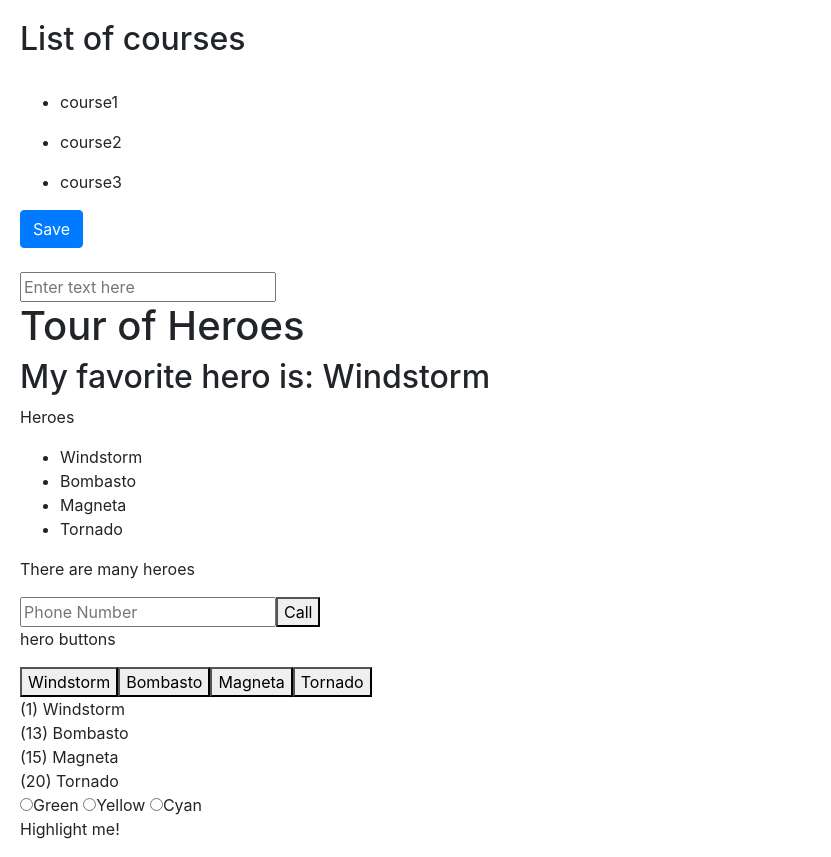
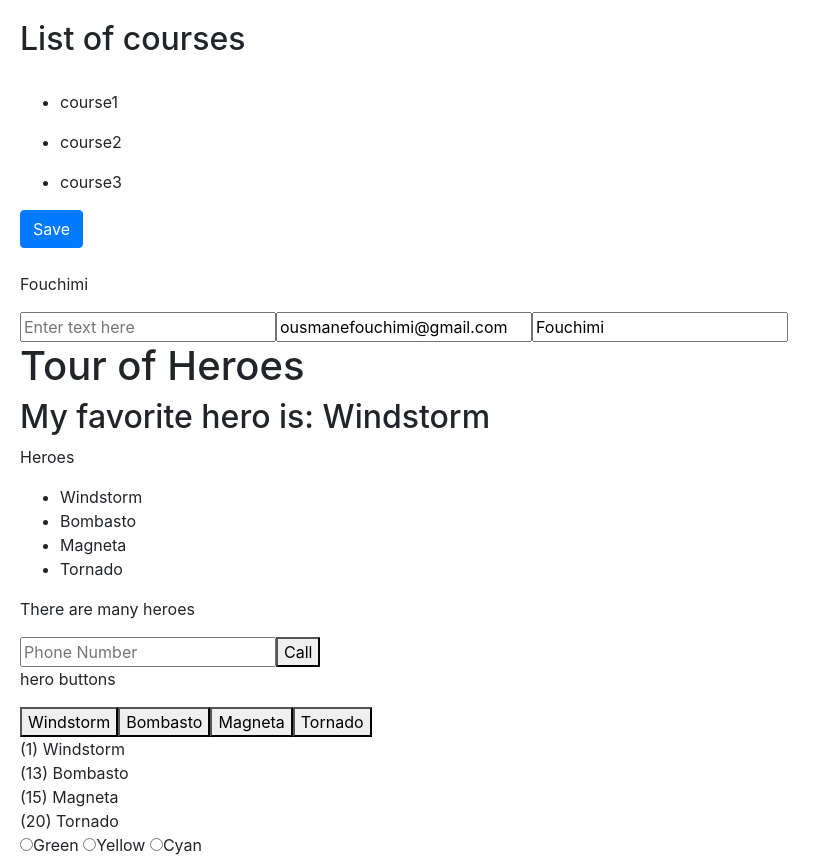
Before and after one commit to fouchimi/hello-world, an Angular app: page / in a window 1280 px wide. Shown: the top 857 px of the page, without its empty margins (0-831 px from the left). Built offline with nearby package versions, Linux system fonts and the light colour scheme.

Commit message:
Added two binding in angular 2

```diff
--- a/src/app/app.module.ts
+++ b/src/app/app.module.ts
@@ -1,4 +1,5 @@
 import { BrowserModule } from '@angular/platform-browser';
+import { FormsModule } from '@angular/forms';
 import { NgModule } from '@angular/core';
 
 
@@ -17,7 +18,8 @@ import { CoursesService } from './courses.service';
     CoursesComponent
   ],
   imports: [
-    BrowserModule
+    BrowserModule,
+    FormsModule
   ],
   providers: [CoursesService],
   bootstrap: [AppComponent]
--- a/src/app/courses.component.ts
+++ b/src/app/courses.component.ts
@@ -12,10 +12,15 @@ import { CoursesService } from './courses.service';
                    <button (click)="onSave($event)" class="btn btn-primary">Save</button>
                 </div><br/>
                 <div>
+                   <p><span>{{ firstName }}</span></p>
                    <input type="text" #email placeholder="Enter text here" (keyup.enter)="onKeyUp(email.value)" />
+                   <input type="text" [value]="name" placeholder="Enter text here" (keyup.enter)="name = $event.target.value; onPress()" />
+                   <input type="text" [(ngModel)]="firstName" (keyup.enter)="onSubmit()" />
                 </div>`
 })
 export class CoursesComponent {
+    private name = 'ousmanefouchimi@gmail.com';
+    private firstName = 'Fouchimi';
     title = 'List of courses';
     courses;
     isActive = false;
@@ -35,6 +40,14 @@ export class CoursesComponent {
     onKeyUp(email) {
         console.log('You press the Enter key!');
         console.log(email);
-        email = '';
     }
+
+    onPress() {
+        console.log(this.name);
+    }
+
+    onSubmit() {
+        console.log(this.firstName);
+    }
+
 }
```
